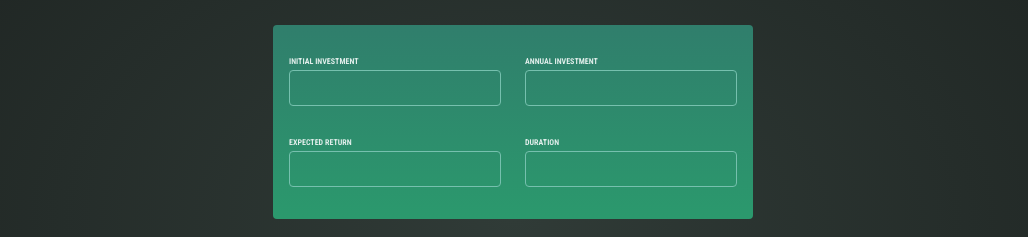
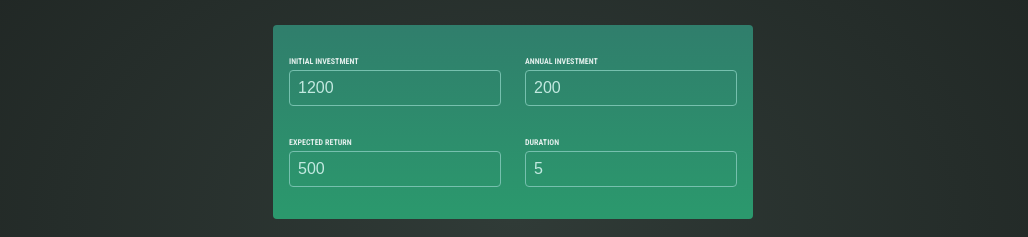
Before and after one commit to Plvishal/Udemy_2024-learning, a React (Vite) app in the folder investment calculator/: page / in a window 1280 px wide. Shown: the part 205-442 px from the top of the page, without its empty margins (127-1155 px from the left). Built offline with nearby package versions, Linux system fonts and the light colour scheme.

Commit message:
Handling Event & Two-way Binding

```diff
--- a/investment calculator/src/components/UserInput.jsx
+++ b/investment calculator/src/components/UserInput.jsx
@@ -1,27 +1,64 @@
-// import React from 'react';
+import { useState } from 'react';
 
 function UserInput() {
+  const [userInput, setUserInput] = useState({
+    initialInvestment: 1200,
+    annualInvestmnet: 200,
+    expectedReturn: 500,
+    duration: 5,
+  });
+  function handleChange(inputIdentifier, newValue) {
+    setUserInput((prevSate) => {
+      return {
+        ...prevSate,
+        [inputIdentifier]: newValue,
+      };
+    });
+  }
+  console.log(userInput);
   return (
     <>
       <section id="user-input">
         <div className="input-group">
           <p>
             <label>Initial Investment</label>
-            <input type="number" required />
+            <input
+              type="number"
+              required
+              value={userInput.initialInvestment}
+              onChange={(e) =>
+                handleChange('initialInvestment', e.target.value)
+              }
+            />
           </p>
           <p>
             <label>Annual Investment</label>
-            <input type="number" required />
+            <input
+              type="number"
+              required
+              value={userInput.annualInvestmnet}
+              onChange={(e) => handleChange('annualInvestmnet', e.target.value)}
+            />
           </p>
         </div>
         <div className="input-group">
           <p>
             <label>Expected Return</label>
-            <input type="number" required />
+            <input
+              type="number"
+              required
+              value={userInput.expectedReturn}
+              onChange={(e) => handleChange('expectedReturn', e.target.value)}
+            />
           </p>
           <p>
             <label>Duration</label>
-            <input type="number" required />
+            <input
+              type="number"
+              required
+              value={userInput.duration}
+              onChange={(e) => handleChange('duration', e.target.value)}
+            />
           </p>
         </div>
       </section>
```
